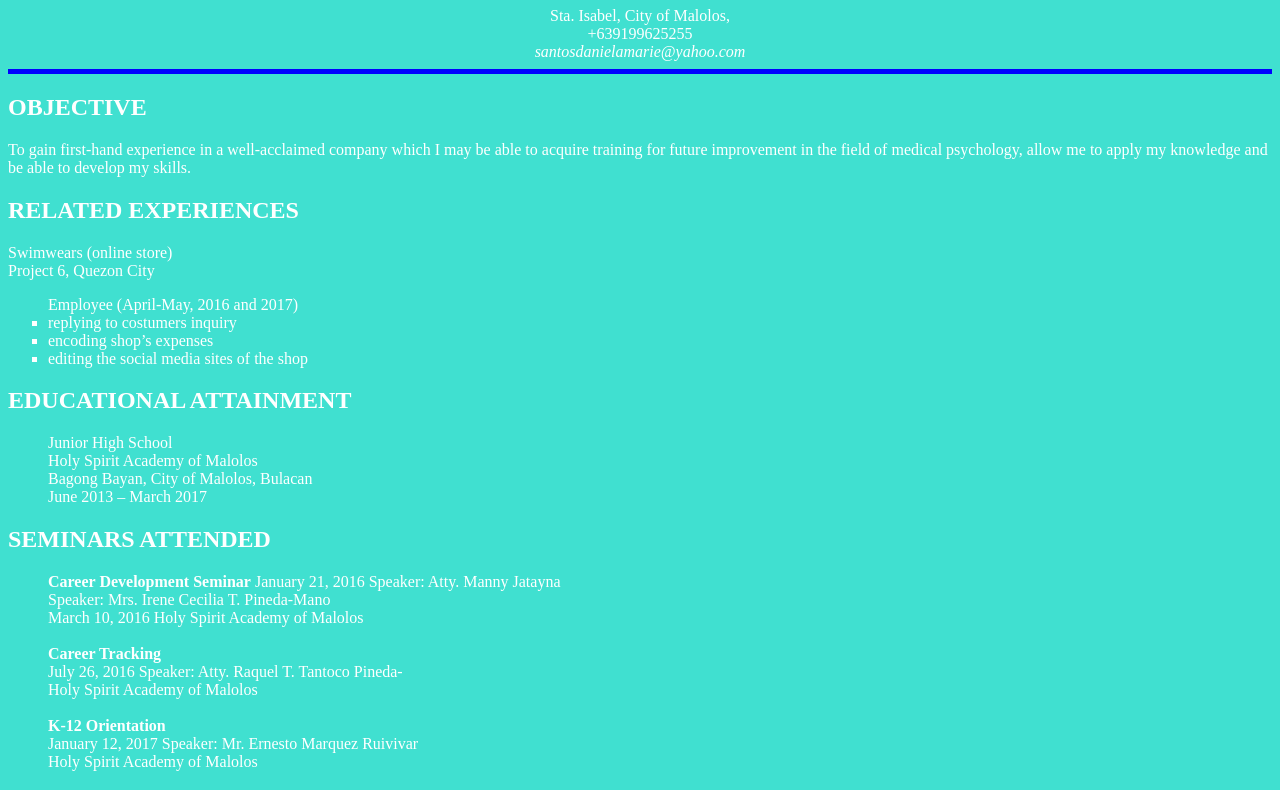
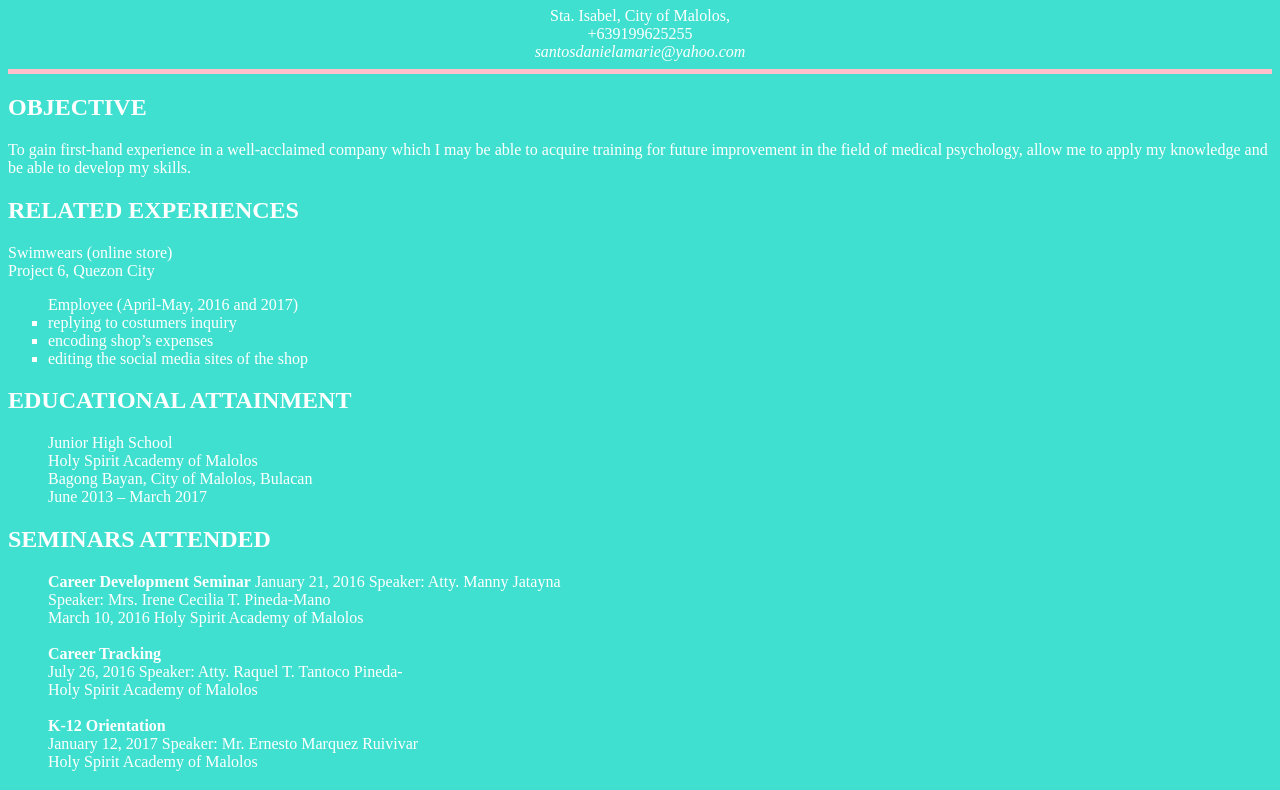
Before and after one commit to danielampsss/danielasantos.github.io, a plain HTML site: page index.html in a window 1280 px wide. Shown: the part 86-876 px from the top of the page. Drawn offline with Linux system fonts and the light colour scheme.

Commit message:
Update index.html

```diff
--- a/index.html
+++ b/index.html
@@ -6,7 +6,7 @@
 Sta. Isabel, City of Malolos,  <br>
 +639199625255<br>
 <i>santosdanielamarie@yahoo.com</i>
-<hr size="5" color="blue">
+<hr size="5" color="pink">
 </center>
 
 <h2>OBJECTIVE</h2>
```
